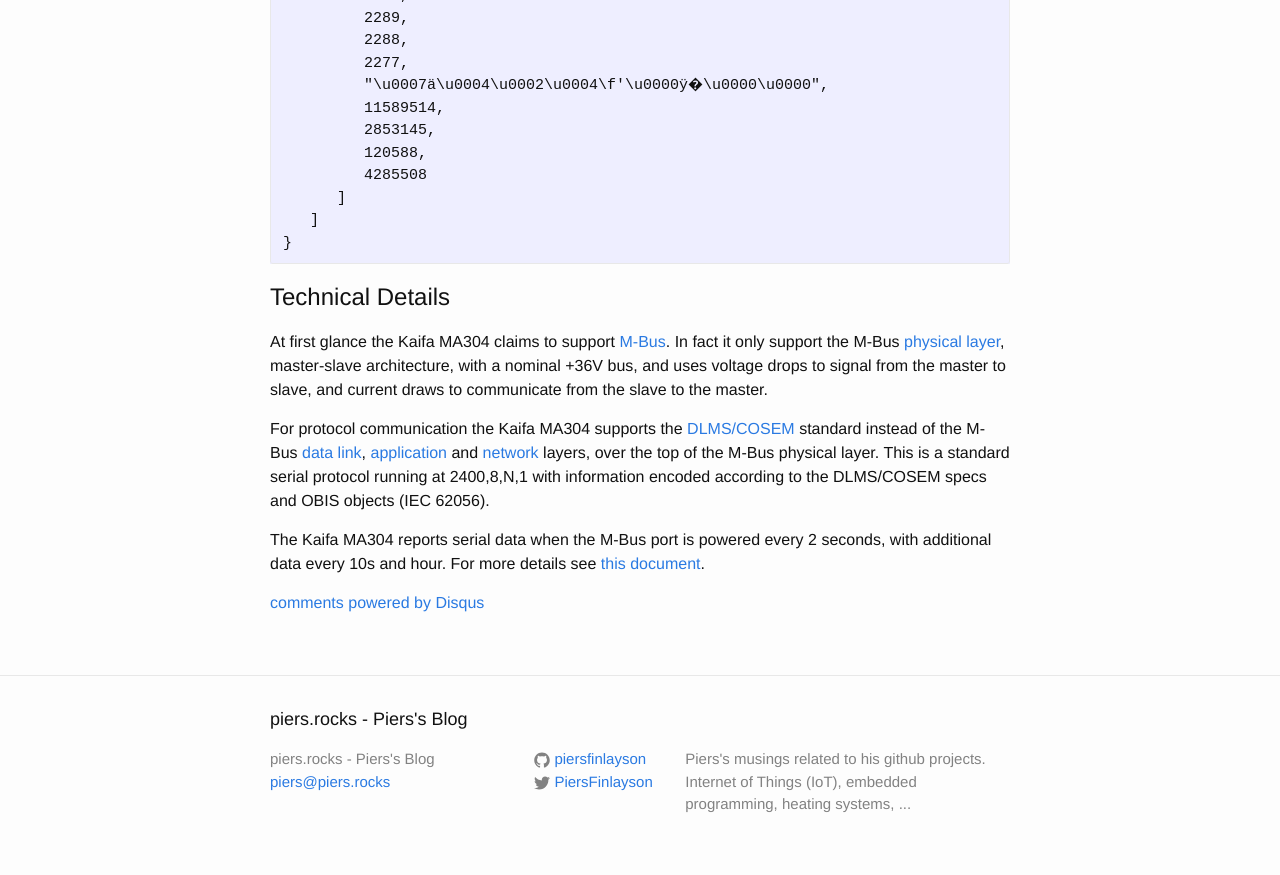
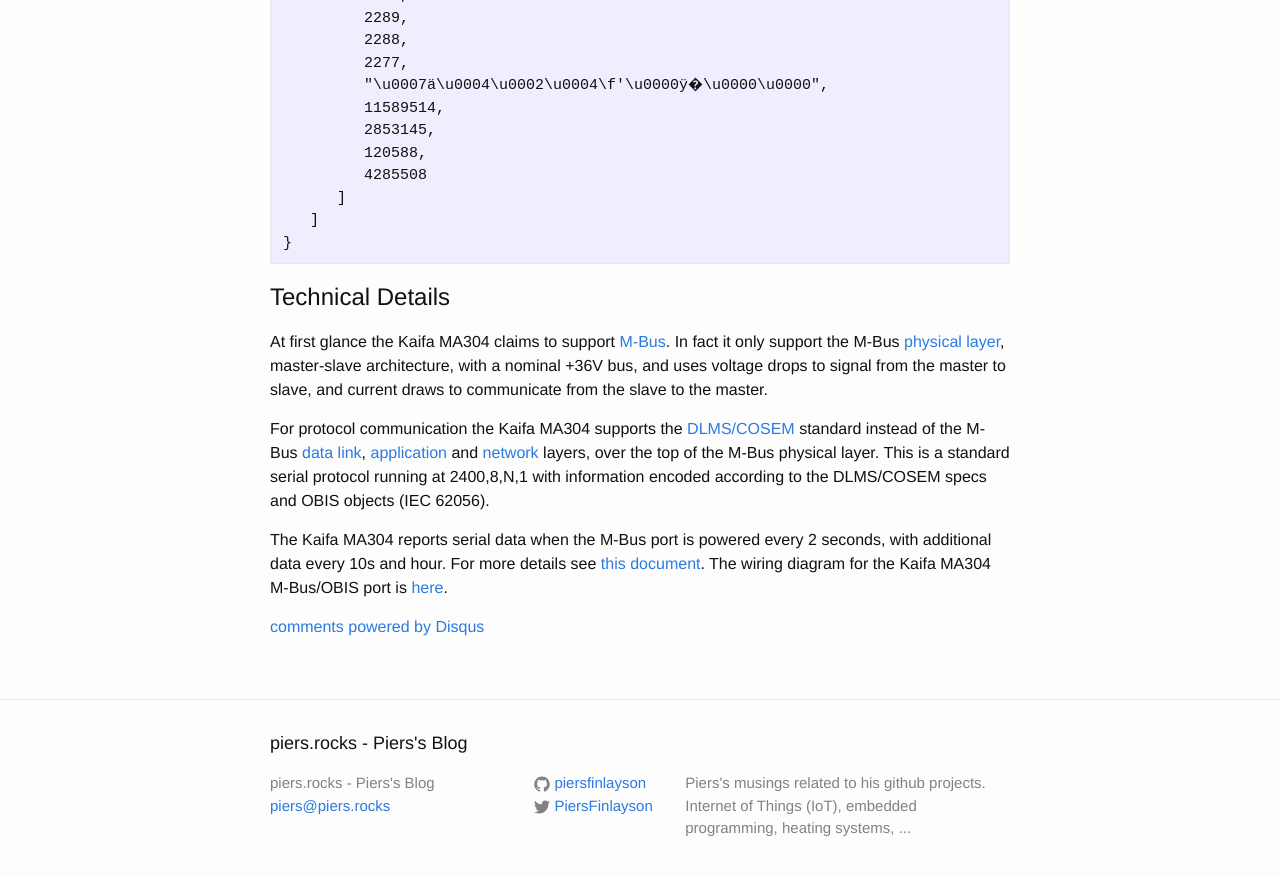
Before and after one commit to piersfinlayson/piersfinlayson.github.io, a Jekyll site: the page built from _posts/2020-04-01-reading-kaifa-ma304-meter.markdown, in a window 1280 px wide and 900 px high, scrolled down 4940 px. Shown: the top 875 px of the window. Built offline with Jekyll 4.4.1, drawn with Linux system fonts in a browser that asks for light colours; comment, search, counter and statistics services are not loaded.

Commit message:
add ma304 wiring diagram

```diff
--- a/_posts/2020-04-01-reading-kaifa-ma304-meter.markdown
+++ b/_posts/2020-04-01-reading-kaifa-ma304-meter.markdown
@@ -234,4 +234,4 @@ At first glance the Kaifa MA304 claims to support [M-Bus](https://m-bus.com/docu
 
 For protocol communication the Kaifa MA304 supports the [DLMS/COSEM](https://www.dlms.com/dlms-cosem/overview) standard instead of the M-Bus [data link](https://m-bus.com/documentation-wired/05-data-link-layer), [application](https://m-bus.com/documentation-wired/06-application-layer) and [network](https://m-bus.com/documentation-wired/07-network-layer) layers, over the top of the M-Bus physical layer.  This is a standard serial protocol running at 2400,8,N,1 with information encoded according to the DLMS/COSEM specs and OBIS objects (IEC 62056).
 
-The Kaifa MA304 reports serial data when the M-Bus port is powered every 2 seconds, with additional data every 10s and hour.  For more details see [this document](/static/files/S1001_Kaifa.HAN.OBIS.codes.KFM_001.pdf).
+The Kaifa MA304 reports serial data when the M-Bus port is powered every 2 seconds, with additional data every 10s and hour.  For more details see [this document](/static/files/S1001_Kaifa.HAN.OBIS.codes.KFM_001.pdf).  The wiring diagram for the Kaifa MA304 M-Bus/OBIS port is [here](/static/img/ma304_wiring.png).
```
Also changed, not shown: static/img/ma304_wiring.png (added).
